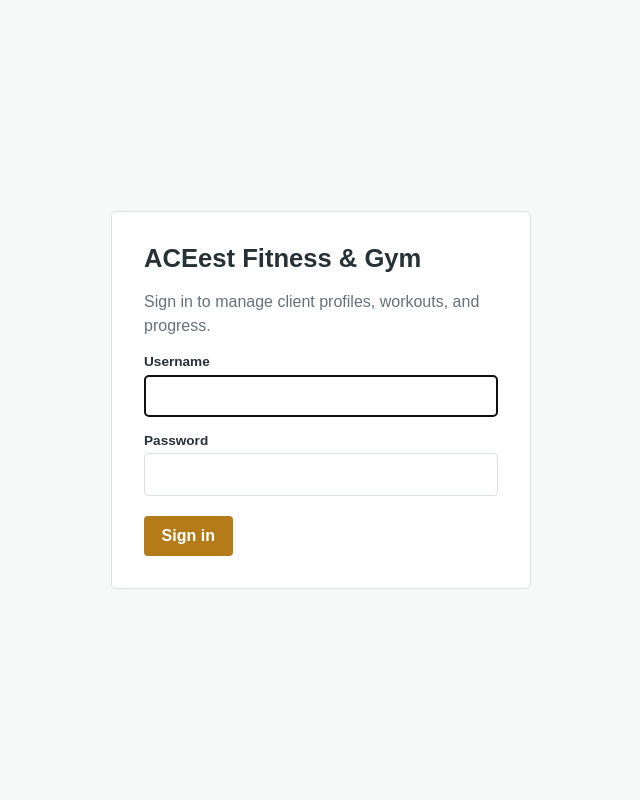
After one commit to IonMind/2024tm93240-ACEest_Fitness_Gym, a Flask app: page /login in a window 1280 px wide. The commit adds this page. Shown: the whole page, without its empty margins (319-959 px from the left). Run offline with Flask 3, Linux system fonts and the light colour scheme; data comes from the database, SQL or seed files in the repository; data that the repository does not hold is empty.

Commit message:
Implement release v3.1.2 authentication and reports

```diff
--- a/app.py
+++ b/app.py
@@ -1,12 +1,17 @@
 import csv
 import io
 import os
+import random
 import sqlite3
 from datetime import datetime
+from functools import wraps
 
-from flask import Flask, Response, abort, render_template, request
+from flask import Flask, Response, abort, redirect, render_template, request, session, url_for
+from fpdf import FPDF
+from werkzeug.security import check_password_hash, generate_password_hash
 
 app = Flask(__name__)
+app.config["SECRET_KEY"] = os.environ.get("ACEEST_SECRET_KEY", "development-only-change-me")
 app.config["DATABASE"] = os.environ.get("ACEEST_DB_PATH", "aceest_fitness.db")
 
 SITE_METRICS = {
@@ -52,10 +57,26 @@ def database_connection():
     return connection
 
 
+def login_required(view):
+    @wraps(view)
+    def wrapped_view(*args, **kwargs):
+        if "username" not in session:
+            return redirect(url_for("login"))
+        return view(*args, **kwargs)
+
+    return wrapped_view
+
+
 def initialize_database():
     with database_connection() as connection:
         connection.executescript(
             """
+            CREATE TABLE IF NOT EXISTS users (
+                id INTEGER PRIMARY KEY AUTOINCREMENT,
+                username TEXT UNIQUE NOT NULL,
+                password_hash TEXT NOT NULL,
+                role TEXT NOT NULL DEFAULT 'Admin'
+            );
             CREATE TABLE IF NOT EXISTS clients (
                 id INTEGER PRIMARY KEY AUTOINCREMENT,
                 name TEXT UNIQUE NOT NULL,
@@ -64,7 +85,8 @@ def initialize_database():
                 program TEXT NOT NULL,
                 calories INTEGER,
                 adherence INTEGER DEFAULT 0,
-                notes TEXT DEFAULT ''
+                notes TEXT DEFAULT '',
+                membership_expiry TEXT
             );
             CREATE TABLE IF NOT EXISTS progress (
                 id INTEGER PRIMARY KEY AUTOINCREMENT,
@@ -105,9 +127,16 @@ def initialize_database():
             "height": "REAL",
             "target_weight": "REAL",
             "target_adherence": "INTEGER",
+            "membership_expiry": "TEXT",
         }.items():
             if column not in client_columns:
                 connection.execute(f"ALTER TABLE clients ADD COLUMN {column} {definition}")
+        default_username = os.environ.get("ACEEST_ADMIN_USERNAME", "admin")
+        default_password = os.environ.get("ACEEST_ADMIN_PASSWORD", "admin")
+        connection.execute(
+            "INSERT OR IGNORE INTO users (username, password_hash, role) VALUES (?, ?, ?)",
+            (default_username, generate_password_hash(default_password), "Admin"),
+        )
 
 
 def client_rows():
@@ -137,17 +166,50 @@ def page_context(**values):
         "latest_metric": None,
         "bmi": None,
         "bmi_category": None,
+        "bmi_risk": None,
+        "username": session.get("username"),
+        "generated_plan": None,
     }
     context.update(values)
     return context
 
 
 @app.get("/")
+@login_required
 def home():
     return render_template("index.html", **page_context())
 
 
+@app.route("/login", methods=["GET", "POST"])
+def login():
+    initialize_database()
+    error = None
+    if request.method == "POST":
+        username = request.form.get("username", "").strip()
+        password = request.form.get("password", "")
+        with database_connection() as connection:
+            user = connection.execute(
+                "SELECT username, password_hash, role FROM users WHERE username = ?",
+                (username,),
+            ).fetchone()
+        if user and check_password_hash(user["password_hash"], password):
+            session.clear()
+            session["username"] = user["username"]
+            session["role"] = user["role"]
+            return redirect(url_for("home"))
+        error = "Invalid username or password."
+    return render_template("login.html", error=error)
+
+
+@app.post("/logout")
+@login_required
+def logout():
+    session.clear()
+    return redirect(url_for("login"))
+
+
 @app.post("/client")
+@login_required
 def save_client():
     client = {
         "name": request.form.get("name", "").strip(),
@@ -159,6 +221,7 @@ def save_client():
         "notes": request.form.get("notes", "").strip(),
         "target_weight": request.form.get("target_weight", "").strip(),
         "target_adherence": request.form.get("target_adherence", "").strip(),
+        "membership_expiry": request.form.get("membership_expiry", "").strip(),
     }
 
     if not client["name"] or not client["program"]:
@@ -174,6 +237,15 @@ def save_client():
             error="Select a valid program.",
         )), 400
 
+    if client["membership_expiry"]:
+        try:
+            datetime.strptime(client["membership_expiry"], "%Y-%m-%d")
+        except ValueError:
+            return render_template("index.html", **page_context(
+                client=client,
+                error="Membership expiry must be a valid date.",
+            )), 400
+
     try:
         calories = int(float(client["weight"]) * selected_program["calorie_factor"])
     except (TypeError, ValueError):
@@ -186,20 +258,22 @@ def save_client():
             """
             INSERT INTO clients
                 (name, age, height, weight, program, calories, adherence, notes,
-                 target_weight, target_adherence)
-            VALUES (?, ?, ?, ?, ?, ?, ?, ?, ?, ?)
+                  target_weight, target_adherence, membership_expiry)
+              VALUES (?, ?, ?, ?, ?, ?, ?, ?, ?, ?, ?)
             ON CONFLICT(name) DO UPDATE SET
                 age=excluded.age, height=excluded.height, weight=excluded.weight,
                 program=excluded.program, calories=excluded.calories,
                 adherence=excluded.adherence, notes=excluded.notes,
                 target_weight=excluded.target_weight,
-                target_adherence=excluded.target_adherence
+                target_adherence=excluded.target_adherence,
+                membership_expiry=excluded.membership_expiry
             """,
             (
                 client["name"], client["age"] or None, client["height"] or None,
                 client["weight"] or None, client["program"], calories,
                 client["adherence"] or 0, client["notes"],
                 client["target_weight"] or None, client["target_adherence"] or None,
+                client["membership_expiry"] or None,
             ),
         )
     return render_template("index.html", **page_context(
@@ -211,6 +285,7 @@ def save_client():
 
 
 @app.post("/client/load")
+@login_required
 def load_client():
     name = request.form.get("name", "").strip()
     initialize_database()
@@ -231,6 +306,7 @@ def load_client():
 
 
 @app.post("/progress")
+@login_required
 def save_progress():
     name = request.form.get("name", "").strip()
     adherence = request.form.get("adherence", "0").strip()
@@ -256,6 +332,7 @@ def save_progress():
 
 
 @app.post("/workouts")
+@login_required
 def save_workout():
     workout = {
         "client_name": request.form.get("client_name", "").strip(),
@@ -295,6 +372,7 @@ def save_workout():
 
 
 @app.post("/metrics")
+@login_required
 def save_metrics():
     metric = {
         "client_name": request.form.get("client_name", "").strip(),
@@ -313,6 +391,19 @@ def save_metrics():
             (metric["client_name"], metric["date"], metric["weight"] or None,
              metric["waist"] or None, metric["bodyfat"] or None),
         )
+        if metric["weight"]:
+            client = connection.execute(
+                "SELECT program FROM clients WHERE name = ?",
+                (metric["client_name"],),
+            ).fetchone()
+            if client:
+                factor = PROGRAMS.get(client["program"], {}).get("calorie_factor", 0)
+                weight = float(metric["weight"])
+                calories = int(weight * factor) if factor else None
+                connection.execute(
+                    "UPDATE clients SET weight = ?, calories = ? WHERE name = ?",
+                    (weight, calories, metric["client_name"]),
+                )
     return render_template("index.html", **page_context(status="Body metrics logged successfully."))
 
 
@@ -359,6 +450,7 @@ def latest_metric_for(name):
 
 
 @app.get("/client/<path:name>/progress")
+@login_required
 def show_progress(name):
     initialize_database()
     with database_connection() as connection:
@@ -380,6 +472,7 @@ def show_progress(name):
 
 
 @app.get("/client/<path:name>/bmi")
+@login_required
 def show_bmi(name):
     initialize_database()
     with database_connection() as connection:
@@ -392,8 +485,20 @@ def show_bmi(name):
     weight = float(client["weight"] or 0)
     bmi = round(weight / ((height / 100) ** 2), 1) if height > 0 and weight > 0 else None
     category = None
+    risk = None
     if bmi is not None:
-        category = "Underweight" if bmi < 18.5 else "Normal" if bmi < 25 else "Overweight" if bmi < 30 else "Obese"
+        if bmi < 18.5:
+            category = "Underweight"
+            risk = "Potential nutrient deficiency, low energy."
+        elif bmi < 25:
+            category = "Normal"
+            risk = "Low risk if active and strong."
+        elif bmi < 30:
+            category = "Overweight"
+            risk = "Moderate risk; focus on adherence and progressive activity."
+        else:
+            category = "Obese"
+            risk = "Higher risk; prioritize fat loss, consistency, and supervision."
     return render_template("index.html", **page_context(
         client=client,
         selected_program=PROGRAMS[client["program"]],
@@ -401,6 +506,7 @@ def show_bmi(name):
         summary=client,
         bmi=bmi,
         bmi_category=category,
+        bmi_risk=risk,
         progress_entries=progress_for(name),
         workouts=workouts_for(name),
         latest_metric=latest_metric_for(name),
@@ -408,6 +514,7 @@ def show_bmi(name):
 
 
 @app.get("/client/<path:name>/workouts")
+@login_required
 def show_workouts(name):
     initialize_database()
     with database_connection() as connection:
@@ -428,6 +535,7 @@ def show_workouts(name):
 
 
 @app.get("/clients/export.csv")
+@login_required
 def export_clients():
     output = io.StringIO(newline="")
     writer = csv.writer(output)
@@ -444,6 +552,7 @@ def export_clients():
 
 
 @app.get("/program/<path:program_name>")
+@login_required
 def show_program(program_name):
     selected_program = PROGRAMS.get(program_name)
     if selected_program is None:
@@ -455,5 +564,107 @@ def show_program(program_name):
     ))
 
 
+EXERCISE_POOLS = {
+    "Strength": ["Squat", "Deadlift", "Bench Press", "Overhead Press", "Pull-Up", "Barbell Row"],
+    "Hypertrophy": ["Leg Press", "Incline Dumbbell Press", "Lat Pulldown", "Lateral Raise", "Bicep Curl", "Tricep Extension"],
+    "Conditioning": ["Running", "Cycling", "Rowing", "Burpees", "Jump Rope", "Kettlebell Swings"],
+    "Full Body": ["Push-Up", "Pull-Up", "Lunge", "Plank", "Dumbbell Row", "Dumbbell Press"],
+}
+
+
+def create_ai_program(program_name, experience):
+    levels = {
+        "beginner": ((2, 3), (8, 12), 3),
+        "intermediate": ((3, 4), (8, 15), 4),
+        "advanced": ((4, 5), (6, 15), 5),
+    }
+    level = experience.strip().lower()
+    if level not in levels:
+        raise ValueError("Choose beginner, intermediate, or advanced experience.")
+
+    (sets_range, reps_range, day_count) = levels[level]
+    focus = "Conditioning" if "Fat Loss" in program_name else "Hypertrophy" if "Muscle Gain" in program_name else "Full Body"
+    days = ["Monday", "Tuesday", "Wednesday", "Thursday", "Friday", "Saturday"][:day_count]
+    exercises_per_day = 3 if day_count < 4 else 4
+    return [
+        {
+            "day": day,
+            "exercise": exercise,
+            "sets": random.randint(*sets_range),
+            "reps": random.randint(*reps_range),
+        }
+        for day in days
+        for exercise in random.sample(EXERCISE_POOLS[focus], k=exercises_per_day)
+    ]
+
+
+@app.post("/client/<path:name>/generate-program")
+@login_required
+def generate_client_program(name):
+    experience = request.form.get("experience", "")
+    initialize_database()
+    with database_connection() as connection:
+        row = connection.execute("SELECT * FROM clients WHERE name = ?", (name,)).fetchone()
+    if row is None:
+        abort(404)
+
+    client = dict(row)
+    try:
+        generated_plan = create_ai_program(client["program"], experience)
+    except ValueError as exc:
+        return render_template("index.html", **page_context(client=client, error=str(exc))), 400
+
+    return render_template("index.html", **page_context(
+        client=client,
+        selected_program=PROGRAMS[client["program"]],
+        selected_name=client["program"],
+        generated_plan=generated_plan,
+        status=f"Workout program generated for {client['name']}.",
+    ))
+
+
+@app.get("/client/<path:name>/report.pdf")
+@login_required
+def export_pdf_report(name):
+    initialize_database()
+    with database_connection() as connection:
+        row = connection.execute("SELECT * FROM clients WHERE name = ?", (name,)).fetchone()
+    if row is None:
+        abort(404)
+
+    client = dict(row)
+    pdf = FPDF()
+    pdf.add_page()
+    pdf.set_font("Helvetica", "B", 16)
+    pdf.cell(0, 12, _pdf_text(f"ACEest Client Report - {client['name']}"), new_x="LMARGIN", new_y="NEXT")
+    pdf.set_font("Helvetica", size=12)
+    report_fields = (
+        ("Name", client["name"]),
+        ("Age", client["age"] or "-"),
+        ("Height", f"{client['height'] or '-'} cm"),
+        ("Weight", f"{client['weight'] or '-'} kg"),
+        ("Program", client["program"]),
+        ("Calories", f"{client['calories'] or '-'} kcal/day"),
+        ("Membership expiry", client["membership_expiry"] or "Not set"),
+    )
+    for label, value in report_fields:
+        pdf.cell(0, 9, _pdf_text(f"{label}: {value}"), new_x="LMARGIN", new_y="NEXT")
+
+    report = bytes(pdf.output())
+    return Response(
+        report,
+        mimetype="application/pdf",
+        headers={"Content-Disposition": f"attachment; filename={_safe_filename(name)}_report.pdf"},
+    )
+
+
+def _pdf_text(value):
+    return str(value).encode("latin-1", "replace").decode("latin-1")
+
+
+def _safe_filename(value):
+    return "".join(character for character in value if character.isalnum() or character in "-_ ").strip().replace(" ", "_") or "client"
+
+
 if __name__ == "__main__":
     app.run(host="0.0.0.0", port=5000)
--- a/requirements.txt
+++ b/requirements.txt
@@ -1,2 +1,3 @@
 Flask>=3.0,<4.0
 pytest>=8.0,<9.0
+fpdf2>=2.8,<3.0
--- /dev/null
+++ b/templates/login.html
@@ -0,0 +1,34 @@
+<!doctype html>
+<html lang="en">
+<head>
+    <meta charset="utf-8">
+    <meta name="viewport" content="width=device-width, initial-scale=1">
+    <title>Sign in | ACEest Fitness</title>
+    <style>
+        :root { color-scheme: light; --ink: #263238; --muted: #65727a; --paper: #f7f8f8; --line: #d9e0e3; --accent: #b57b19; }
+        * { box-sizing: border-box; }
+        body { margin: 0; min-height: 100vh; display: grid; place-items: center; background: var(--paper); color: var(--ink); font-family: Arial, sans-serif; }
+        main { width: min(420px, calc(100% - 2rem)); padding: 2rem; background: white; border: 1px solid var(--line); border-radius: 5px; }
+        h1 { margin-top: 0; font-size: 1.6rem; }
+        p { color: var(--muted); line-height: 1.5; }
+        label { display: block; margin: 1rem 0 .35rem; font-size: .85rem; font-weight: 700; }
+        input { width: 100%; padding: .7rem; border: 1px solid var(--line); border-radius: 4px; font: inherit; }
+        button { margin-top: 1.25rem; padding: .7rem 1.1rem; border: 0; border-radius: 4px; background: var(--accent); color: white; font: inherit; font-weight: 700; cursor: pointer; }
+        .error { color: #a12d2d; font-weight: 700; }
+    </style>
+</head>
+<body>
+    <main>
+        <h1>ACEest Fitness &amp; Gym</h1>
+        <p>Sign in to manage client profiles, workouts, and progress.</p>
+        {% if error %}<p class="error" role="alert">{{ error }}</p>{% endif %}
+        <form method="post" action="{{ url_for('login') }}">
+            <label for="username">Username</label>
+            <input id="username" name="username" autocomplete="username" required autofocus>
+            <label for="password">Password</label>
+            <input id="password" name="password" type="password" autocomplete="current-password" required>
+            <button type="submit">Sign in</button>
+        </form>
+    </main>
+</body>
+</html>
```
Also changed, not shown: templates/index.html (+50 -6 lines), tests/test_app.py (+149 -26 lines), README.md.
